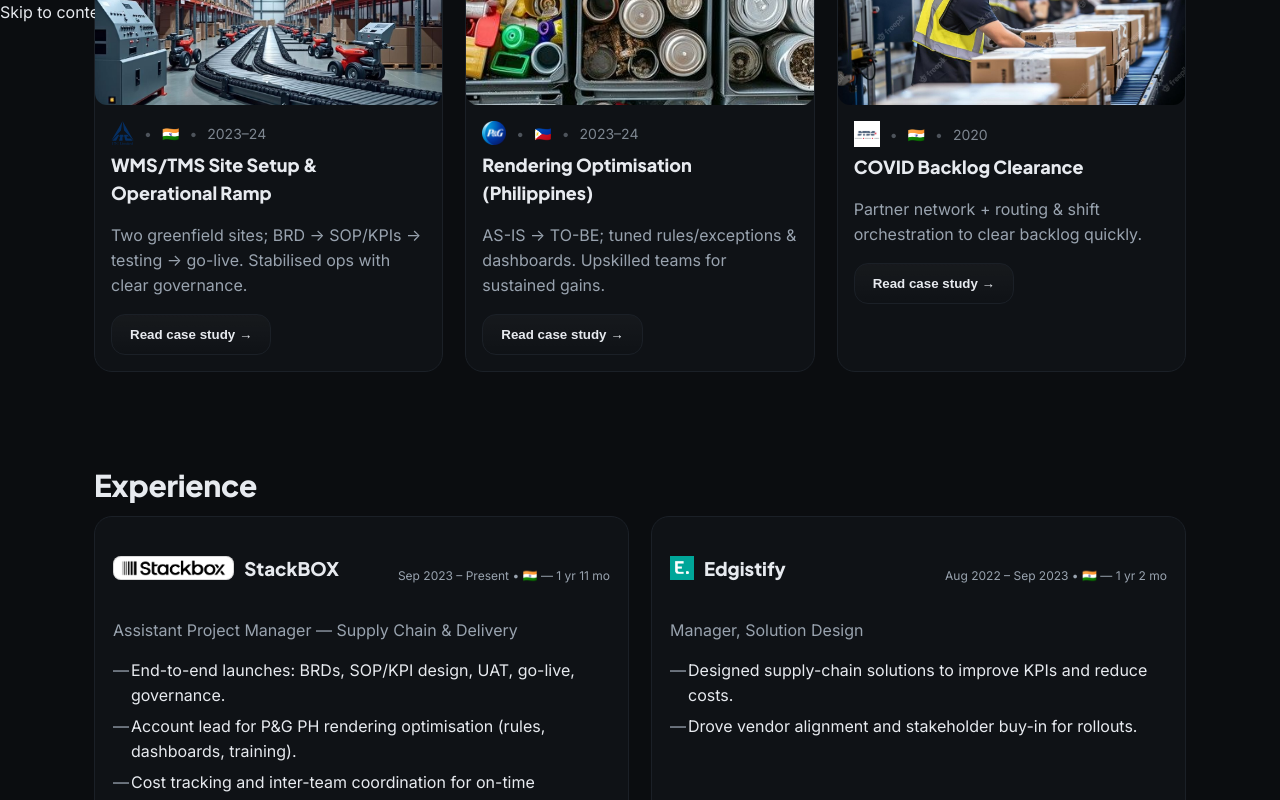
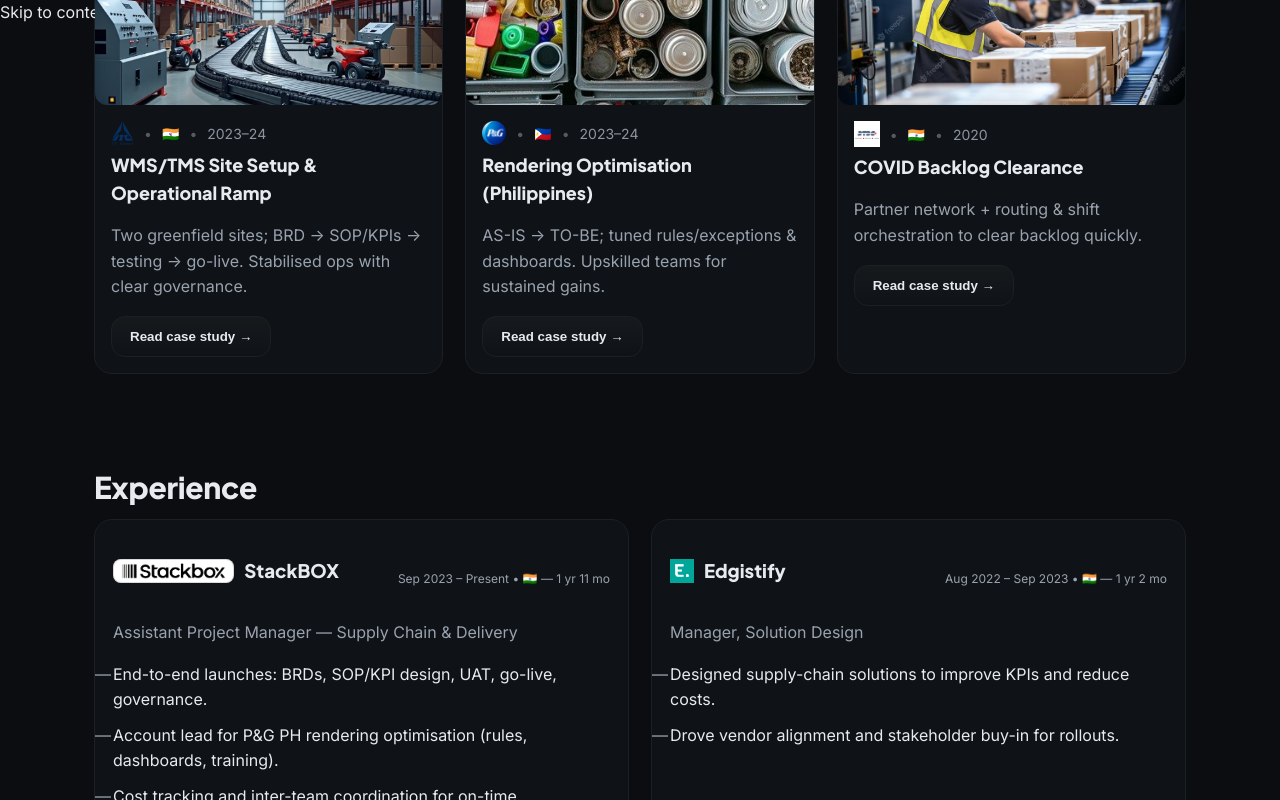
Before and after one commit to mohdizhan7/Portfolio, a React (Vite) app: page / in a window 1280 px wide. Shown: the part 800-1600 px from the top of the page. Built offline with nearby package versions, Linux system fonts and the light colour scheme.

Commit message:
ux(exp): remove leading dashes from points; clean meta separators; spacing polish

```diff
--- a/src/styles.css
+++ b/src/styles.css
@@ -223,3 +223,18 @@
 /* keep meta tidy: logo + flag + period */
 .meta{ display:flex; align-items:center; gap:8px; }
 .meta-dot{ opacity:.45 }
+/* ---- Experience / Work listlines: no bullets, cleaner rhythm ---- */
+.card .dashlist{ list-style:none; padding:0; margin:10px 0 14px; }
+.card .dashlist li{ margin:10px 0; padding:0; }
+
+/* meta line reads: Logo · Flag · Period · Tenure */
+.xp-meta,.meta{ display:flex; align-items:center; gap:8px; flex-wrap:wrap; }
+.meta-dot{ opacity:.5 } /* already used */
+.meta-period,.meta-tenure{ opacity:.9 }
+
+/* small breathing room between title and meta */
+.card h3 + .xp-meta,
+.card h3 + .meta{ margin-top:6px; }
+
+/* keep readability on dense points */
+.card p, .card li{ line-height:1.6 }
```
